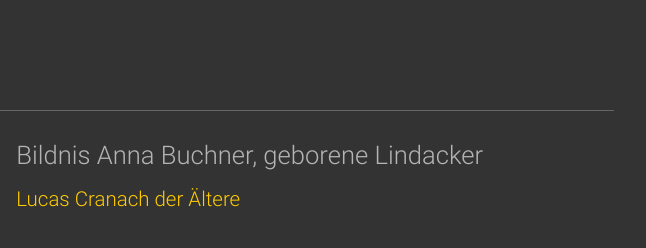
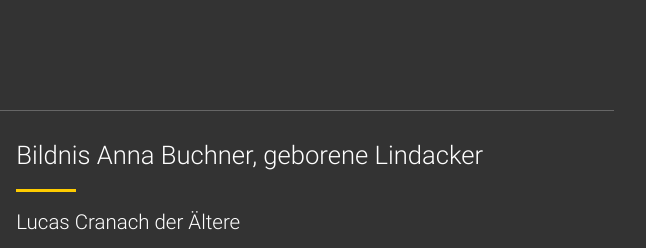
Before and after one commit to mi-classroom/hackday-2021-sebastianbroc, an Eleventy site: page src/paintings/bildnis-anna-buchner-geborene-lindacker.html in a window 1280 px wide. Shown: the top 248 px of the page, 634-1280 px from the left. Built offline with nearby package versions, Linux system fonts and the light colour scheme; Eleventy itself is replaced by a stand-in of ours; files that its build step writes are made by us from their sources.

Commit message:
O5 fertig bearbeitet

```diff
--- a/src/assets/styles/scss/_typo.scss
+++ b/src/assets/styles/scss/_typo.scss
@@ -31,11 +31,19 @@ h1 {
 
 h2 {
     font-size: $l;
+    color: $lighter;
 }
 
 h3 {
     font-size: $m;
-    color: $accent;
+    color: $lighter;
+    //border-top: solid $accent 3px;
+}
+
+#border {
+    width: 60px;
+    border-top: solid $accent 3px;
+    padding-bottom: 20px;
 }
 
 .herotext {
--- a/src/paintings/bildnis-anna-buchner-geborene-lindacker.html
+++ b/src/paintings/bildnis-anna-buchner-geborene-lindacker.html
@@ -52,6 +52,7 @@ Doku: tbd.
 
     <div class="image-description">
       <h2>Bildnis Anna Buchner, geborene Lindacker</h2>
+      <div id="border"></div>
       <h3>Lucas Cranach der Ältere</h3>
       <dl class="rootdata">
         <dt>Inventarnummer</dt>
```
